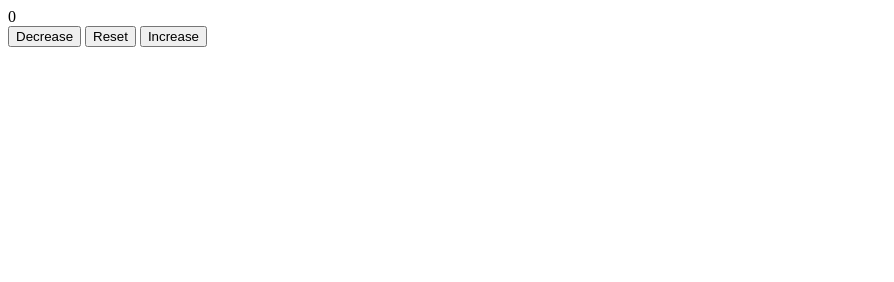
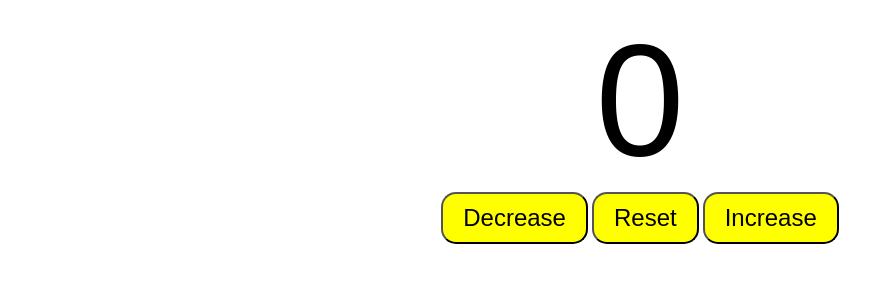
Before and after one commit to mdazizulbari/counter-program, a plain HTML site: page index.html in a window 1280 px wide. Shown: the whole page, without its empty margins (0-894 px from the left). Drawn offline with Linux system fonts and the light colour scheme.

Commit message:
done styling

```diff
--- a/index.html
+++ b/index.html
@@ -4,13 +4,14 @@
     <meta charset="UTF-8">
     <meta name="viewport" content="width=device-width, initial-scale=1.0">
     <title>Counter Program</title>
+    <link rel="stylesheet" href="style.css">
 </head>
 <body>
     <label for="" id="countLable">0</label>
     <div id="btnContainer">
-        <button id="decreaseBtn">Decrease</button>
-        <button id="resetBtn">Reset</button>
-        <button id="increaseBtn">Increase</button>
+        <button id="decreaseBtn" class="buttons">Decrease</button>
+        <button id="resetBtn" class="buttons">Reset</button>
+        <button id="increaseBtn" class="buttons">Increase</button>
     </div>
 </body>
 </html>
--- a/style.css
+++ b/style.css
@@ -0,0 +1,24 @@
+#countLable{
+    display: block;
+    text-align: center;
+    font-size: 10em;
+    font-family: Arial, Helvetica, sans-serif;
+}
+
+#btnContainer{
+    text-align: center;
+}
+
+.buttons{
+    padding: 10px 20px;
+    font-size: 1.5em;
+    color: black;
+    background-color: yellow;
+    cursor: pointer;
+    border-radius: 15px;
+    transition: background-color 0.5s;
+}
+
+.buttons:hover{
+    background-color: orange;
+}
```
